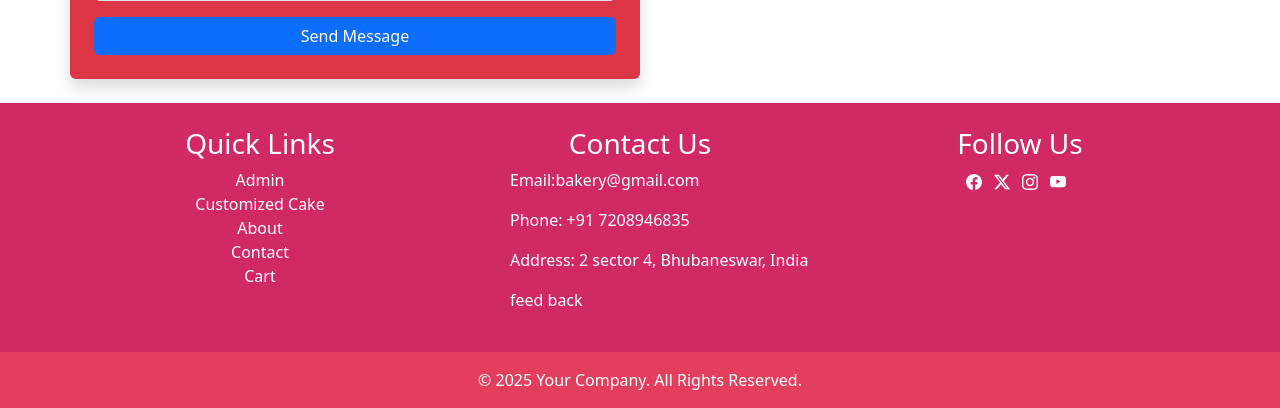
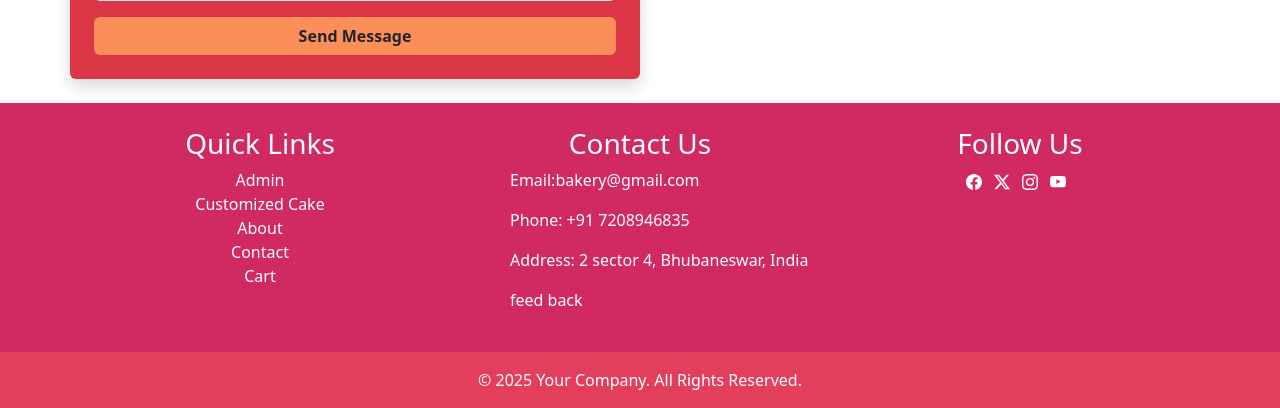
Before and after one commit to NiranjanPanigrahi61/FinalYearProject, a PHP site: page /FinalYearProject/component/contactus.php in a window 1280 px wide. Shown: the part 938-1346 px from the top of the page. Run offline with PHP 8.4, Linux system fonts and the light colour scheme.

Commit message:
update the button of the contactus page

```diff
--- a/component/contactus.php
+++ b/component/contactus.php
@@ -41,7 +41,7 @@
                         <label class="form-label">Message</label>
                         <textarea class="form-control" rows="4" placeholder="Enter your message"></textarea>
                     </div>
-                    <button type="submit" class="btn btn-primary w-100">Send Message</button>
+                    <button type="submit" class="btn w-100 fw-bolder" style="background-color: #fc8f59">Send Message</button>
                 </form>
             </div>
             <div class="col-md-6">
```
